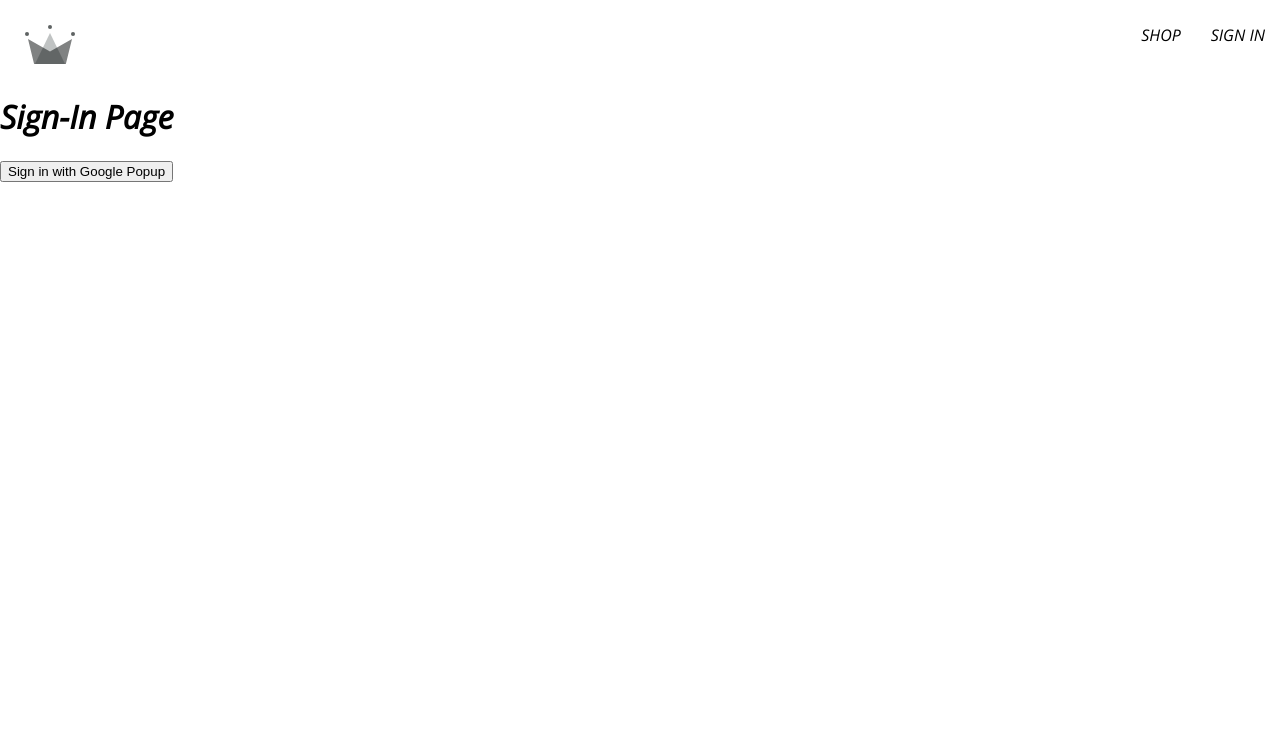
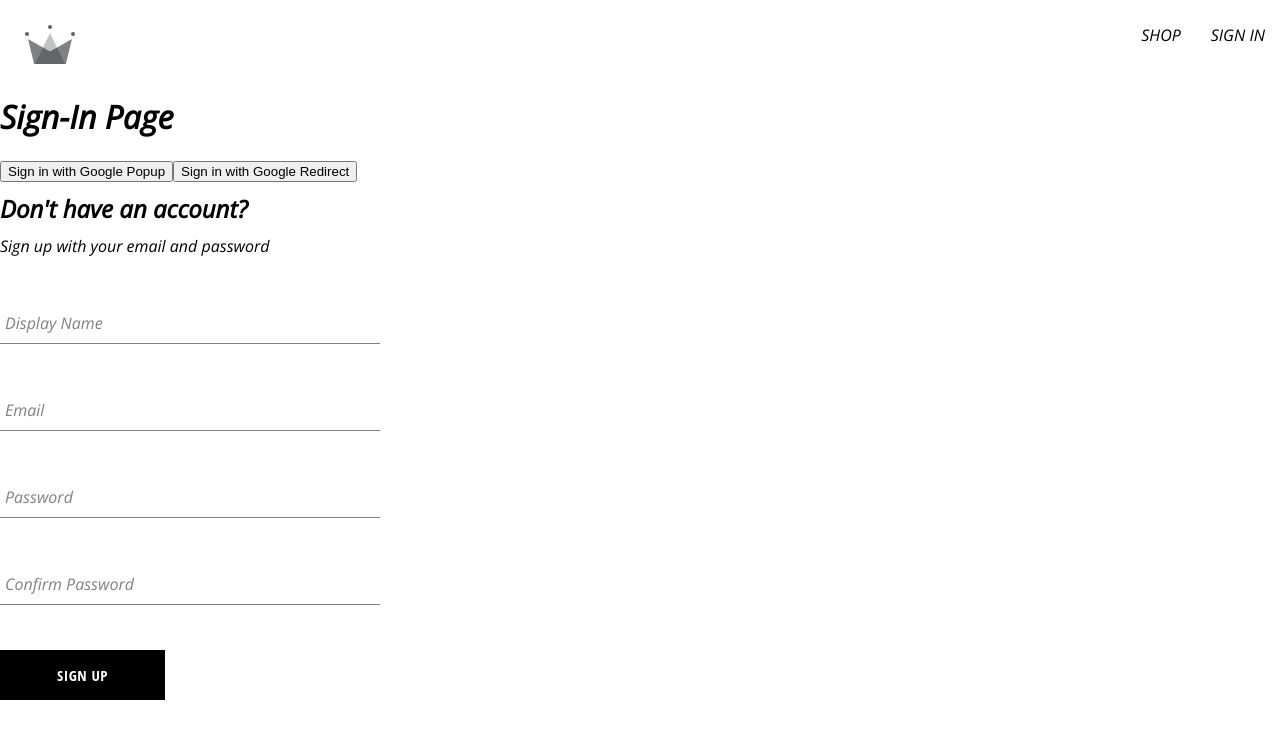
Before and after one commit to ATrovillion/clothing-store, a React (Create React App) app: page /sign-in in a window 1280 px wide. Shown: the top 738 px of the page. Built offline with nearby package versions, Linux system fonts and the light colour scheme.

Commit message:
add sign-up component, form input component, and button component

```diff
--- /dev/null
+++ b/src/components/button/button.component.jsx
@@ -0,0 +1,19 @@
+import './button.styles.scss';
+
+const BUTTON_TYPE_CLASSES = {
+	google: 'google-sign-in',
+	inverted: 'inverted',
+};
+
+const Button = ({ children, buttonType, ...otherProps }) => {
+	return (
+		<button
+			className={`button-container ${BUTTON_TYPE_CLASSES[buttonType]}`}
+			{...otherProps}
+		>
+			{children}
+		</button>
+	);
+};
+
+export default Button;
--- /dev/null
+++ b/src/components/button/button.styles.scss
@@ -0,0 +1,46 @@
+.button-container {
+	min-width: 165px;
+	width: auto;
+	height: 50px;
+	letter-spacing: 0.5px;
+	line-height: 50px;
+	padding: 0 35px 0 35px;
+	font-size: 15px;
+	background-color: black;
+	color: white;
+	text-transform: uppercase;
+	font-family: 'Open Sans Condensed';
+	font-weight: bolder;
+	border: none;
+	cursor: pointer;
+	display: flex;
+	justify-content: center;
+
+	&:hover {
+		background-color: white;
+		color: black;
+		border: 1px solid black;
+	}
+
+	&.google-sign-in {
+		background-color: #4285f4;
+		color: white;
+
+		&:hover {
+			background-color: #357ae8;
+			border: none;
+		}
+	}
+
+	&.inverted {
+		background-color: white;
+		color: black;
+		border: 1px solid black;
+
+		&:hover {
+			background-color: black;
+			color: white;
+			border: none;
+		}
+	}
+}
--- /dev/null
+++ b/src/components/form-input/form-input.component.jsx
@@ -0,0 +1,23 @@
+import './form-input.styles.scss';
+
+const FormInput = ({ label, ...otherProps }) => {
+	return (
+		<div className="group">
+			<input
+				className="form-input"
+				{...otherProps}
+			/>
+			{label && (
+				<label
+					className={`${
+						otherProps.value.length ? 'shrink' : ''
+					} form-input-label`}
+				>
+					{label}
+				</label>
+			)}
+		</div>
+	);
+};
+
+export default FormInput;
--- /dev/null
+++ b/src/components/form-input/form-input.styles.scss
@@ -0,0 +1,54 @@
+$sub-color: grey;
+$main-color: black;
+
+@mixin shrinkLabel {
+	top: -14px;
+	font-size: 12px;
+	color: $main-color;
+}
+
+.group {
+	position: relative;
+	margin: 45px 0;
+
+	.form-input {
+		background: none;
+		background-color: white;
+		color: $sub-color;
+		font-size: 18px;
+		padding: 10px 10px 10px 5px;
+		display: block;
+		width: 100%;
+		border: none;
+		border-radius: 0;
+		border-bottom: 1px solid $sub-color;
+		margin: 25px 0;
+
+		&:focus {
+			outline: none;
+		}
+
+		&:focus ~ .form-input-label {
+			@include shrinkLabel();
+		}
+	}
+
+	input[type='password'] {
+		letter-spacing: 0.3em;
+	}
+
+	.form-input-label {
+		color: $sub-color;
+		font-size: 16px;
+		font-weight: normal;
+		position: absolute;
+		pointer-events: none;
+		left: 5px;
+		top: 10px;
+		transition: 300ms ease all;
+
+		&.shrink {
+			@include shrinkLabel();
+		}
+	}
+}
--- /dev/null
+++ b/src/components/sign-up-form/sign-up-form.component.jsx
@@ -0,0 +1,105 @@
+import { useState } from 'react';
+
+import { createUserWithEmailAndPassword } from 'firebase/auth';
+import {
+	createAuthUserWithEmailAndPassword,
+	createUserDocumentFromAuth,
+} from '../../utils/firebase/firebase.utils';
+
+import FormInput from '../form-input/form-input.component';
+import Button from '../button/button.component';
+import './sign-up-form.styles.scss';
+
+const defaultformFields = {
+	displayName: '',
+	email: '',
+	password: '',
+	confirmPassword: '',
+};
+
+const SignUpForm = () => {
+	const [formFields, setFormFields] = useState(defaultformFields);
+	const { displayName, email, password, confirmPassword } = formFields;
+
+	const resetFormFields = () => {
+		setFormFields(defaultformFields);
+	};
+
+	const handleSubmit = async (e) => {
+		e.preventDefault();
+
+		// confirm that password and confirmpassword are the same
+		// eslint-disable-next-line no-useless-return
+		if (password !== confirmPassword) {
+			alert('passwords do not match');
+			return;
+		}
+
+		try {
+			const { user } = await createAuthUserWithEmailAndPassword(
+				email,
+				password
+			);
+
+			await createUserDocumentFromAuth(user, { displayName });
+			resetFormFields();
+		} catch (error) {
+			console.error(error);
+			if (error.code === 'auth/email-already-in-use') {
+				alert('Cannot create user, email already in use');
+			} else {
+				console.log('user creation encountered an error');
+			}
+		}
+	};
+
+	const handleChange = (event) => {
+		const { name, value } = event.target;
+
+		setFormFields({ ...formFields, [name]: value });
+	};
+
+	return (
+		<div className="sign-up-container">
+			<h2>Don't have an account?</h2>
+			<span>Sign up with your email and password</span>
+			<form onSubmit={handleSubmit}>
+				<FormInput
+					label="Display Name"
+					type="text"
+					required
+					onChange={handleChange}
+					name="displayName"
+					value={displayName}
+				/>
+				<FormInput
+					label="Email"
+					type="email"
+					required
+					onChange={handleChange}
+					name="email"
+					value={email}
+				/>
+				<FormInput
+					label="Password"
+					type="password"
+					required
+					onChange={handleChange}
+					name="password"
+					value={password}
+				/>
+				<FormInput
+					label="Confirm Password"
+					type="password"
+					required
+					onChange={handleChange}
+					name="confirmPassword"
+					value={confirmPassword}
+				/>
+				<Button type="submit">Sign Up</Button>
+			</form>
+		</div>
+	);
+};
+
+export default SignUpForm;
--- /dev/null
+++ b/src/components/sign-up-form/sign-up-form.styles.scss
@@ -0,0 +1,9 @@
+.sign-up-container {
+	display: flex;
+	flex-direction: column;
+	width: 380px;
+
+	h2 {
+		margin: 10px 0;
+	}
+}
--- a/src/routes/sign-in/sign-in.component.jsx
+++ b/src/routes/sign-in/sign-in.component.jsx
@@ -1,7 +1,14 @@
+import { useEffect } from 'react';
+import { getRedirectResult } from 'firebase/auth';
+
 import {
+	auth,
 	signInWithGooglePopup,
+	signInWithGoogleRedirect,
 	createUserDocumentFromAuth,
 } from '../../utils/firebase/firebase.utils';
+
+import SignUpForm from '../../components/sign-up-form/sign-up-form.component';
 
 const SignIn = () => {
 	const logGoogleUser = async () => {
@@ -9,10 +16,19 @@
 		const userDocRef = await createUserDocumentFromAuth(user);
 	};
 
+	// const logGoogleRedirectUser = async () => {
+	// 	const { user } = await signInWithGoogleRedirect();
+	// 	console.log({ user });
+	// };
+
 	return (
 		<div>
 			<h1>Sign-In Page</h1>
 			<button onClick={logGoogleUser}>Sign in with Google Popup</button>
+			<button onClick={signInWithGoogleRedirect}>
+				Sign in with Google Redirect
+			</button>
+			<SignUpForm />
 		</div>
 	);
 };
--- a/src/utils/firebase/firebase.utils.js
+++ b/src/utils/firebase/firebase.utils.js
@@ -3,7 +3,8 @@
   getAuth,
   signInWithRedirect,
   signInWithPopup,
-  GoogleAuthProvider
+  GoogleAuthProvider,
+  createUserWithEmailAndPassword
 } from 'firebase/auth';
 import {
   getFirestore,
@@ -32,27 +33,33 @@
 
 const firebaseApp = initializeApp(firebaseConfig);
 
-const provider = new GoogleAuthProvider();
+const googleProvider = new GoogleAuthProvider();
 
-provider.setCustomParameters({
+googleProvider.setCustomParameters({
   prompt: 'select_account'
 });
 
 export const auth = getAuth();
-export const signInWithGooglePopup = () => signInWithPopup(auth, provider);
+export const signInWithGooglePopup = () => signInWithPopup(auth, googleProvider);
+export const signInWithGoogleRedirect = () => signInWithRedirect(auth, googleProvider);
 
 export const db = getFirestore();
 
-export const createUserDocumentFromAuth = async (userAuth) => {
+export const createUserDocumentFromAuth = async (userAuth, additionalInformation = {}) => {
+  if (!userAuth) return;
+
   const userDocRef = doc(db, 'users', userAuth.uid);
 
   console.log(userDocRef);
 
+  // check if user data exists
+  // if exists, return userDocRef
   const userSnapshot = await getDoc(userDocRef);
 
   console.log(userSnapshot);
   console.log(userSnapshot.exists());
 
+  // if user doesn't exist, create / set document with data from userAuth in collection
   if (!userSnapshot.exists()) {
     const { displayName, email } = userAuth;
     const createdAt = new Date();
@@ -62,15 +69,16 @@
         displayName,
         email,
         createdAt,
+        ...additionalInformation,
       });
     } catch (error) {
       console.log('error creating user', error.message);
     }
   }
+};
 
-  // check if user data exists
+export const createAuthUserWithEmailAndPassword = async (email, password) => {
+  if (!email || !password) return;
 
-  // if ! exists, create / set document with data from userAuth in collection
-
-  // if exists, return userDocRef
+  return await createUserWithEmailAndPassword(auth, email, password);
 };
```
